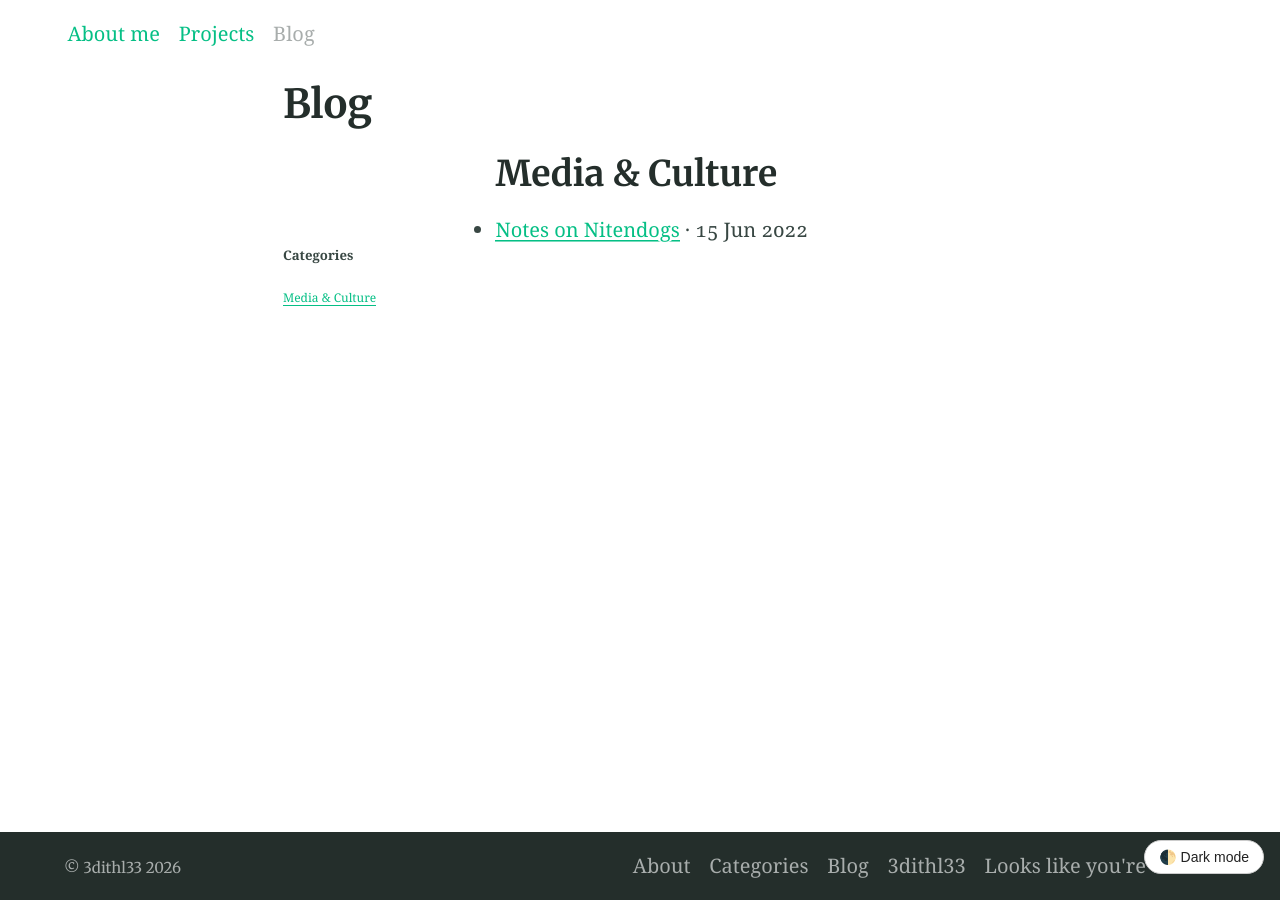
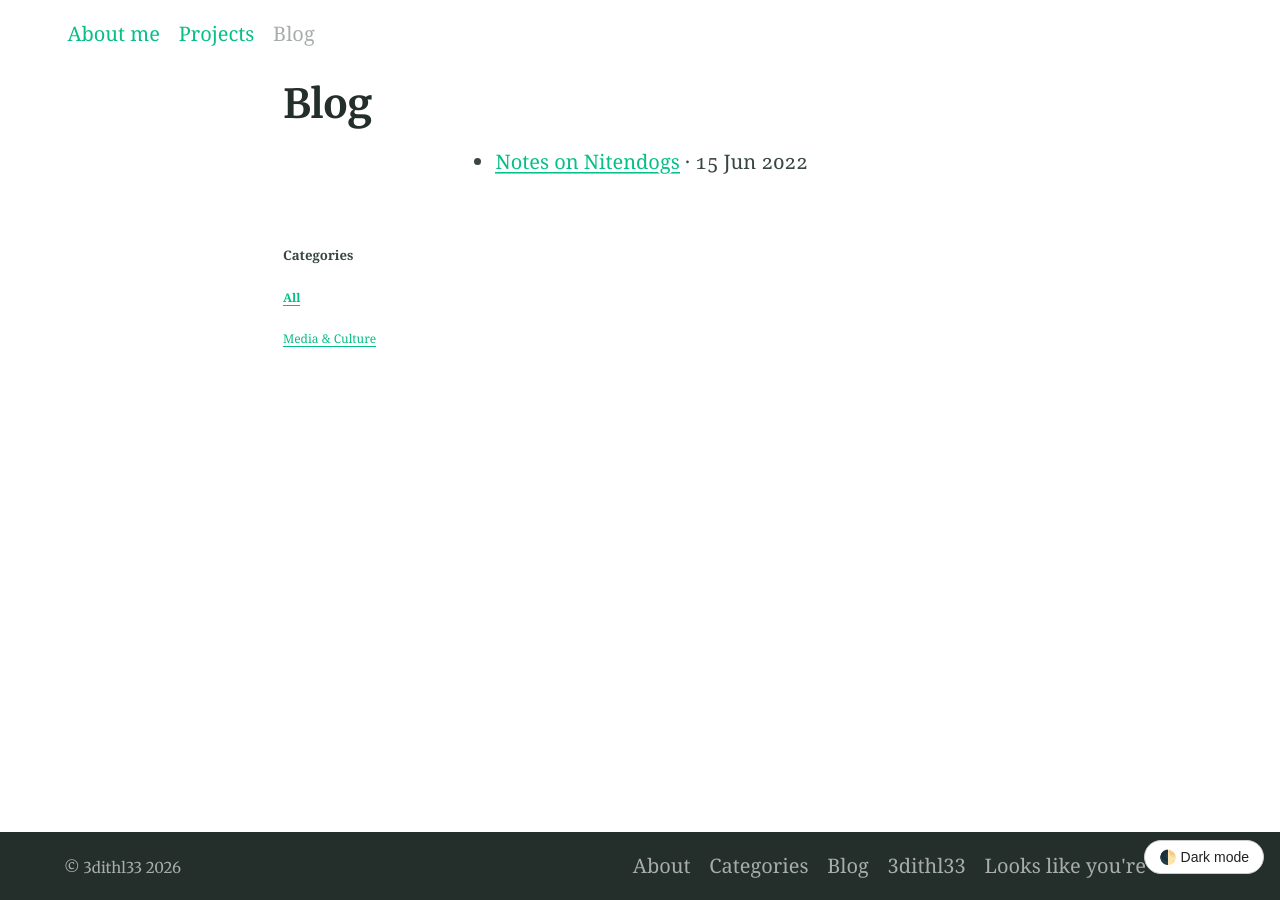
Before and after one commit to 3dithl33/3dithl33.github.io, a Jekyll site: the page built from blog/index.html, in a window 1280 px wide. Built offline with Jekyll 4.4.1, drawn with Linux system fonts in a browser that asks for light colours; the list of posts is cut into pages by our own code.

Commit message:
Update index.html

```diff
--- a/blog/index.html
+++ b/blog/index.html
@@ -4,22 +4,38 @@ title: Blog
 ---
 {% assign cats = site.categories | sort %}
 <div class="blog-index">
-  <nav class="blog-index__side">
+  <aside class="blog-index__side">
     <strong>Categories</strong>
     <ul>
-    {% for cat in cats %}
-      <li><a href="#{{ cat[0] | slugify }}">{{ cat[0] }}</a> </li>
+      <li><a href="#" data-cat="all" class="active">All</a></li>
+      {% for cat in cats %}
+      <li><a href="#" data-cat="{{ cat[0] | slugify }}">{{ cat[0] }}</a></li>
+      {% endfor %}
+    </ul>
+  </aside>
+
+  <div class="blog-index__main">
+    <ul>
+    {% for post in site.posts %}
+      <li class="blog-index__post" data-cats="{% for c in post.categories %}{{ c | slugify }} {% endfor %}">
+        <a href="{{ post.url | relative_url }}">{{ post.title }}</a> · {{ post.date | date: "%-d %b %Y" }}
+      </li>
     {% endfor %}
     </ul>
-  </nav>
-  <div class="blog-index__main">
-  {% for cat in cats %}
-    <h2 id="{{ cat[0] | slugify }}">{{ cat[0] }}</h2>
-    <ul>
-    {% for post in cat[1] %}
-      <li><a href="{{ post.url | relative_url }}">{{ post.title }}</a> · {{ post.date | date: "%-d %b %Y" }}</li>
-    {% endfor %}
-    </ul>
-  {% endfor %}
   </div>
 </div>
+
+<script>
+  var links = document.querySelectorAll('.blog-index__side a');
+  links.forEach(function (link) {
+    link.addEventListener('click', function (e) {
+      e.preventDefault();
+      var cat = link.dataset.cat;
+      document.querySelectorAll('.blog-index__post').forEach(function (p) {
+        var match = cat === 'all' || p.dataset.cats.split(' ').indexOf(cat) > -1;
+        p.style.display = match ? '' : 'none';
+      });
+      links.forEach(function (l) { l.classList.toggle('active', l === link); });
+    });
+  });
+</script>
```
